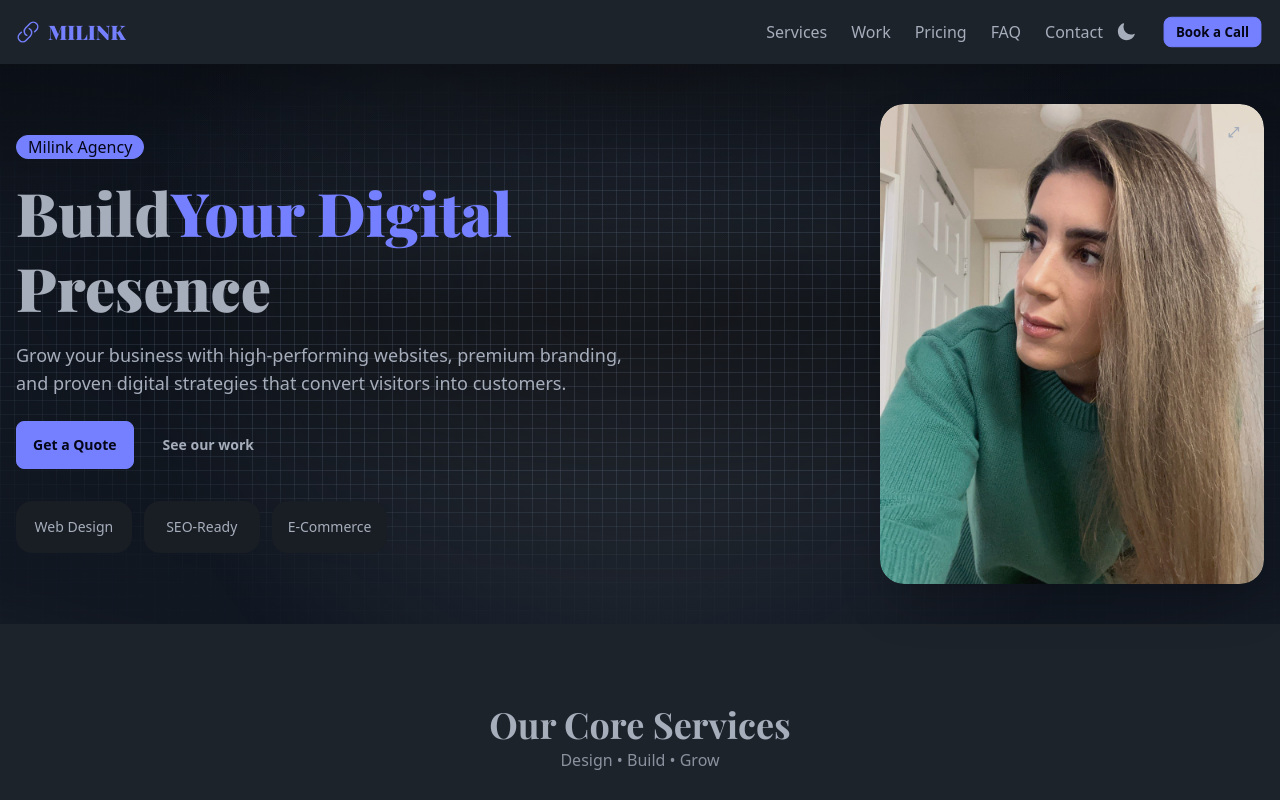
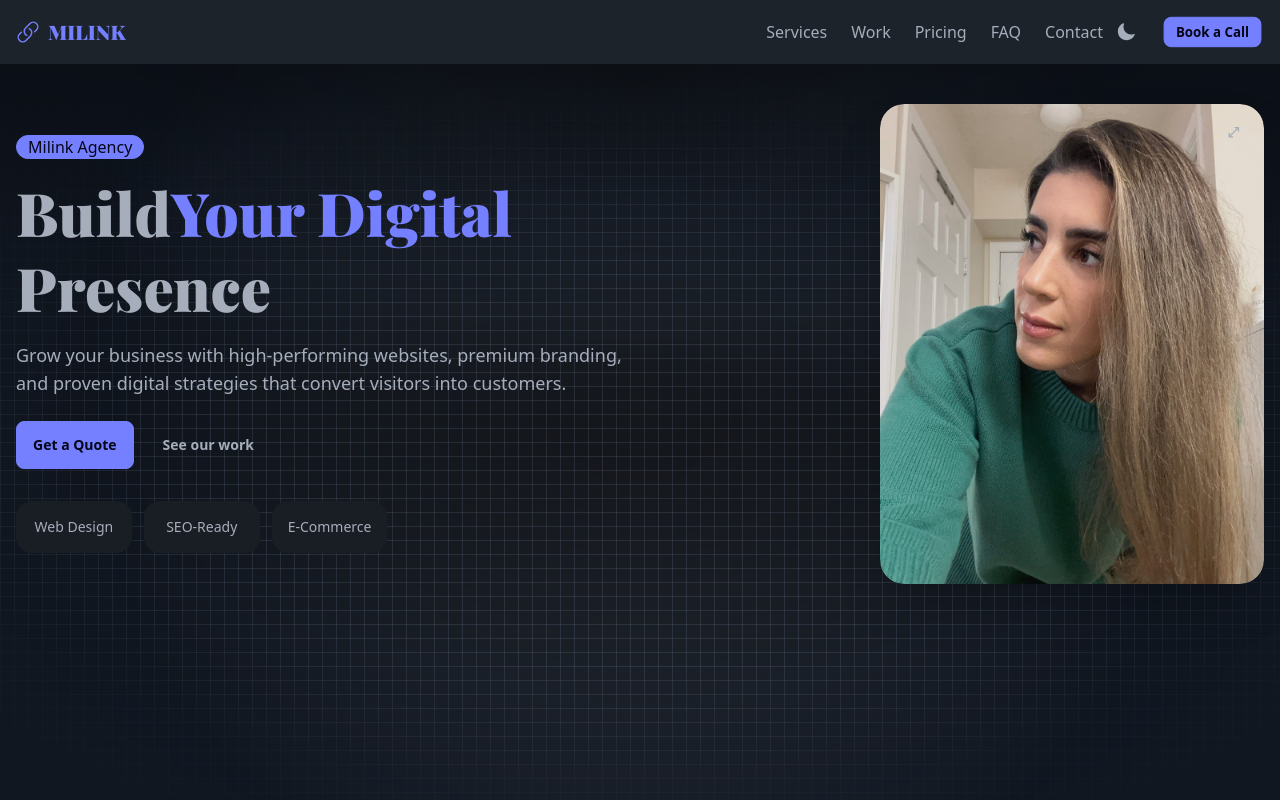
Before and after one commit to miladmo68/milink-pro, a React (Vite) app: page / in a window 1280 px wide. Shown: the top 800 px of the page. Built offline with nearby package versions, Linux system fonts and the light colour scheme; the HTML template or start-up script is replaced by a standard one.

Commit message:
hero fixed

```diff
--- a/src/sections/Hero.jsx
+++ b/src/sections/Hero.jsx
@@ -39,7 +39,12 @@ export default function Hero({ onOpenLightbox }) {
   };
 
   return (
-    <section id="home" className="relative bg-transparent">
+    <section
+      id="home"
+      // موبایل: همون قبلی (بدون تغییر)
+      // md و بالاتر: همیشه قدِ صفحه، بدون بریدن محتوا
+      className="relative bg-transparent md:min-h-[100dvh] lg:min-h-[100dvh]"
+    >
       {/* ===== BACKGROUND STACK ===== */}
       <div className="absolute inset-0 z-0 overflow-hidden">
         {!fallback && (
@@ -69,6 +74,7 @@ export default function Hero({ onOpenLightbox }) {
       </div>
 
       {/* ===== FOREGROUND CONTENT ===== */}
+      {/* روی md+ چون min-h فول‌اسکرین داریم، h-full می‌زنیم تا عمودی سنتر بماند */}
       <div className="relative z-10 h-full">
         <div className="container h-full grid md:grid-cols-2 gap-8 items-center py-8 md:py-10">
           <motion.div
@@ -139,7 +145,7 @@ export default function Hero({ onOpenLightbox }) {
                 loading="eager"
                 style={{
                   borderRadius: "1.5rem",
-                  filter: "brightness(0.95) contrast(0.95)", // matte effect
+                  filter: "brightness(0.95) contrast(0.95)",
                 }}
               />
               <button
@@ -156,3 +162,162 @@ export default function Hero({ onOpenLightbox }) {
     </section>
   );
 }
+
+// import { useRef, useState } from "react";
+// import { motion } from "framer-motion";
+
+// export default function Hero({ onOpenLightbox }) {
+//   const videoRef = useRef(null);
+//   const [fallback, setFallback] = useState(false);
+
+//   // ===== Motion variants =====
+//   const parent = {
+//     hidden: {},
+//     visible: { transition: { delayChildren: 0.3, staggerChildren: 0.2 } },
+//   };
+//   const fromTop = {
+//     hidden: { opacity: 0, y: -80 },
+//     visible: {
+//       opacity: 1,
+//       y: 0,
+//       transition: { duration: 0.9, ease: "easeOut" },
+//     },
+//   };
+//   const fromBottom = {
+//     hidden: { opacity: 0, y: 80 },
+//     visible: {
+//       opacity: 1,
+//       y: 0,
+//       transition: { duration: 0.9, ease: "easeOut" },
+//     },
+//   };
+//   const fadeIn = {
+//     hidden: { opacity: 0 },
+//     visible: { opacity: 1, transition: { duration: 0.8, ease: "easeOut" } },
+//   };
+//   const fadeInWithCTA = {
+//     hidden: { opacity: 0 },
+//     visible: {
+//       opacity: 1,
+//       transition: { duration: 0.8, ease: "easeOut", delay: 0.8 },
+//     },
+//   };
+
+//   return (
+//     <section id="home" className="relative bg-transparent">
+//       {/* ===== BACKGROUND STACK ===== */}
+//       <div className="absolute inset-0 z-0 overflow-hidden">
+//         {!fallback && (
+//           <video
+//             ref={videoRef}
+//             className="absolute inset-0 h-full w-full object-cover"
+//             src="/assets/video/hero.mp4"
+//             autoPlay
+//             muted
+//             loop
+//             playsInline
+//             onError={() => setFallback(true)}
+//             aria-hidden="true"
+//           />
+//         )}
+//         <div className="hero-plain hero-mask-90" aria-hidden="true" />
+//         <div className="hero-bleed hero-mask-90" aria-hidden="true" />
+//         <div className="hero-grid grid-fade hero-mask-90" aria-hidden="true" />
+//         <div
+//           className="hero-grid hero-grid-center hero-mask-90"
+//           aria-hidden="true"
+//         />
+//         <div className="hero-highlight hero-mask-90" aria-hidden="true" />
+//         <div className="hero-shadow hero-mask-90" aria-hidden="true" />
+//         <div className="hero-topfade" aria-hidden="true" />
+//         <div className="hero-vignette" aria-hidden="true" />
+//       </div>
+
+//       {/* ===== FOREGROUND CONTENT ===== */}
+//       <div className="relative z-10 h-full">
+//         <div className="container h-full grid md:grid-cols-2 gap-8 items-center py-8 md:py-10">
+//           <motion.div
+//             className="flex flex-col items-center text-center md:items-start md:text-left"
+//             variants={parent}
+//             initial="hidden"
+//             animate="visible"
+//           >
+//             {/* Badge */}
+//             <motion.div
+//               className="badge badge-primary badge-lg mb-4"
+//               variants={fadeInWithCTA}
+//               whileHover={{
+//                 scale: 1.07,
+//                 boxShadow:
+//                   "0 0 25px rgba(255,255,255,0.5), 0 0 40px rgba(0,112,255,0.6)",
+//               }}
+//             >
+//               Milink Agency
+//             </motion.div>
+
+//             {/* Heading with mobile-only line breaks */}
+//             <motion.h1 className="leading-tight" variants={fromTop}>
+//               Build
+//               <br className="block md:hidden" />
+//               <span className="text-primary">Your Digital</span>
+//               <br className="block md:hidden" /> Presence
+//             </motion.h1>
+
+//             {/* Paragraph */}
+//             <motion.p className="mt-4 text-lg opacity-90" variants={fromBottom}>
+//               Grow your business with high-performing websites, premium
+//               branding, and proven digital strategies that convert visitors into
+//               customers.
+//             </motion.p>
+
+//             {/* CTA buttons */}
+//             <motion.div
+//               className="mt-6 flex flex-col sm:flex-row gap-3"
+//               variants={fadeIn}
+//             >
+//               <a href="#contact" className="btn btn-primary">
+//                 Get a Quote
+//               </a>
+//               <a href="#work" className="btn btn-ghost">
+//                 See our work
+//               </a>
+//             </motion.div>
+
+//             {/* Stats */}
+//             <motion.div
+//               className="mt-8 grid grid-cols-3 gap-3 text-center text-sm"
+//               variants={fadeIn}
+//             >
+//               <div className="rounded-box bg-base-200 p-4">Web Design</div>
+//               <div className="rounded-box bg-base-200 p-4">SEO-Ready</div>
+//               <div className="rounded-box bg-base-200 p-4">E-Commerce</div>
+//             </motion.div>
+//           </motion.div>
+
+//           {/* ===== Image Section ===== */}
+//           <div className="relative flex justify-center md:justify-end">
+//             <div className="aspect-[4/5] max-w-xs sm:max-w-sm rounded-3xl bg-base-200/60 shadow-2xl overflow-hidden">
+//               <img
+//                 src="/assets/img/3.jpg"
+//                 alt="Showcase"
+//                 className="h-full w-full object-cover"
+//                 loading="eager"
+//                 style={{
+//                   borderRadius: "1.5rem",
+//                   filter: "brightness(0.95) contrast(0.95)", // matte effect
+//                 }}
+//               />
+//               <button
+//                 className="btn btn-sm btn-ghost absolute right-3 top-3"
+//                 onClick={() => onOpenLightbox?.("/assets/img/3.jpg")}
+//                 aria-label="Expand"
+//               >
+//                 ⤢
+//               </button>
+//             </div>
+//           </div>
+//         </div>
+//       </div>
+//     </section>
+//   );
+// }
```
